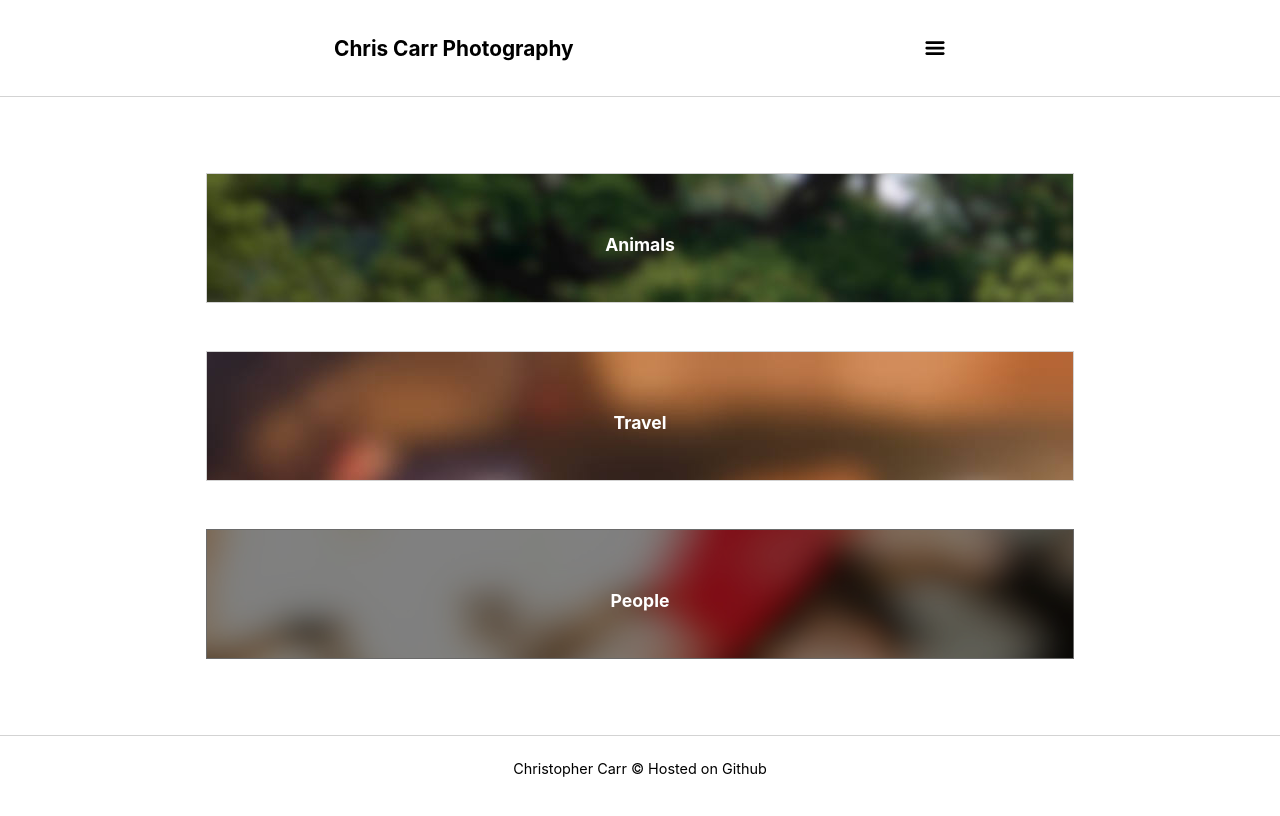
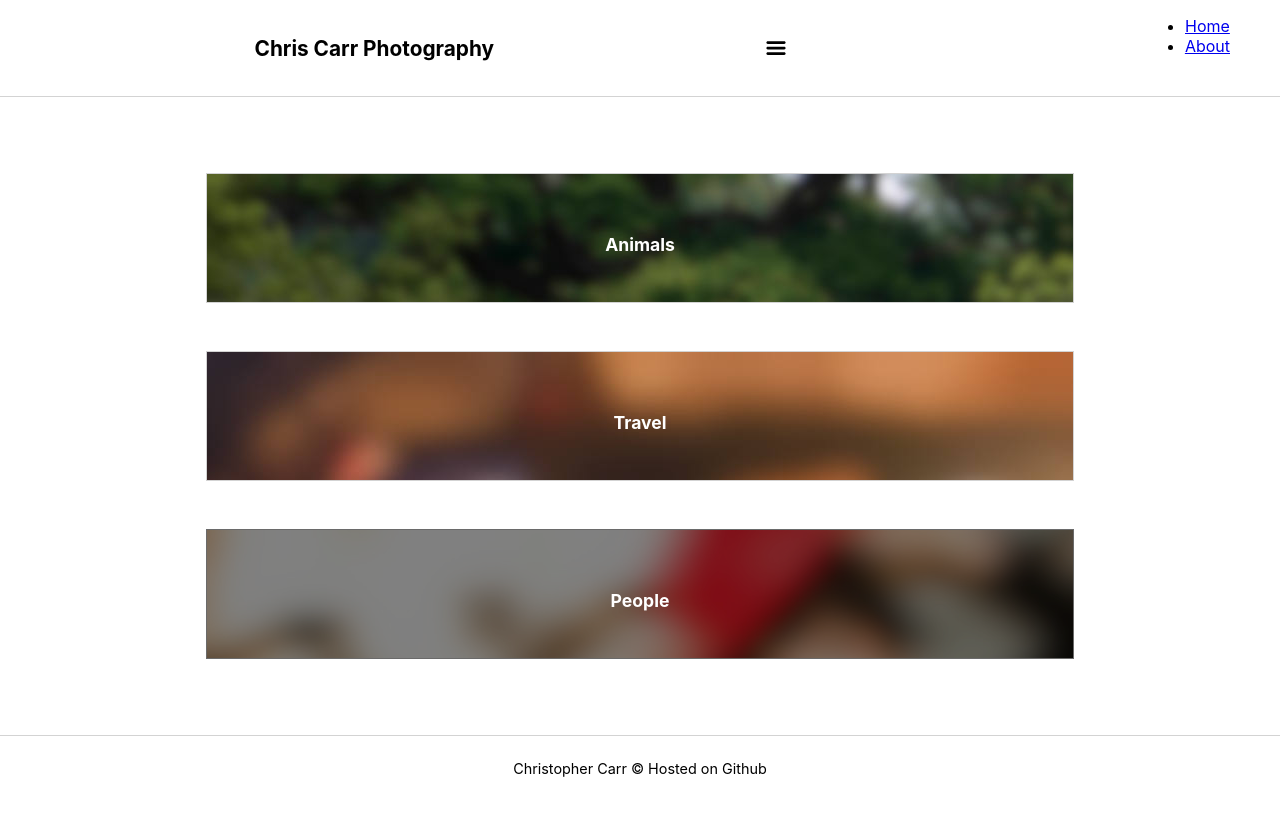
Before and after one commit to christocarr/photo-gallery, a React (Create React App) app: page / in a window 1280 px wide. Shown: the top 816 px of the page. Built offline with nearby package versions, Linux system fonts and the light colour scheme.

Commit message:
Add toggle functionality to menu icon: problems with showing and hiding

```diff
--- a/src/App.css
+++ b/src/App.css
@@ -38,8 +38,14 @@ h1 {
   cursor: pointer;
 }
 
-.navigation {
-  display: none;
+.menu-open {
+  position: absolute;
+  top: 0;
+  right: 50px;
+}
+
+.menu-closed {
+
 }
 
 /**************HOME SCREEN*************/
--- a/src/App.js
+++ b/src/App.js
@@ -5,6 +5,7 @@ import Main from './components/Main';
 import Footer from './components/Footer';
 
 class App extends Component {
+
   render() {
     return (
       <div className="App">
--- a/src/Components/Header.js
+++ b/src/Components/Header.js
@@ -1,16 +1,39 @@
-import React from 'react';
+import React, { Component } from 'react';
 import Navigation from './Navigation';
 import MenuIcon from '../images/menu.svg';
 import { Link } from 'react-router-dom';
 
-const Header = () => (
-  <div className="header">
-    <Link to="/" exact className="header-link">
-      <h1>Chris Carr Photography</h1>
-    </Link>
-    <img src={MenuIcon} className="menu-icon" alt="menu icon"/>
-    <Navigation />
-  </div>
-);
+export default class Header extends Component {
 
-export default Header;
+  state = {
+    menuIsOpen: false
+  }
+
+  render() {
+
+    const toggleMenu = () => {
+      if (this.state.menuIsOpen) {
+        this.setState({menuIsOpen: false})
+      } else {
+        this.setState({menuIsOpen: true})
+      }
+    }
+
+    return (
+
+      <div className="header">
+        <Link to="/" className="header-link">
+          <h1>Chris Carr Photography</h1>
+        </Link>
+        <img src={MenuIcon}
+          className="menu-icon"
+          alt="menu icon"
+          onClick={toggleMenu}
+        />
+        <Navigation
+          menuIsOpen={this.state.menuIsOpen}
+        />
+      </div>
+    )
+  }
+}
--- a/src/Components/Navigation.js
+++ b/src/Components/Navigation.js
@@ -1,8 +1,17 @@
-import React from 'react';
+import React, { Component } from 'react';
 import { Link } from 'react-router-dom';
 
-const Navigation = () => (
-  <ul className="navigation">
+export default class Navigation extends Component {
+
+  render () {
+
+    const menuIsOpen = this.props;
+
+    return (
+      <div>
+        {menuIsOpen ? (
+          <div className="menu-open">
+            <ul>
               <li>
                 <Link to="/">Home</Link>
               </li>
@@ -10,7 +19,13 @@ const Navigation = () => (
                 <Link to="/about">About</Link>
               </li>
             </ul>
+          </div>
+        ) : (
+          <div className="menu-closed">
 
-);
-
-export default Navigation;
+          </div>
+        )}
+      </div>
+    )
+  }
+}
```
Also changed, not shown: src/images/close.svg (added). Lines whose indentation alone changed are shown as unchanged.
